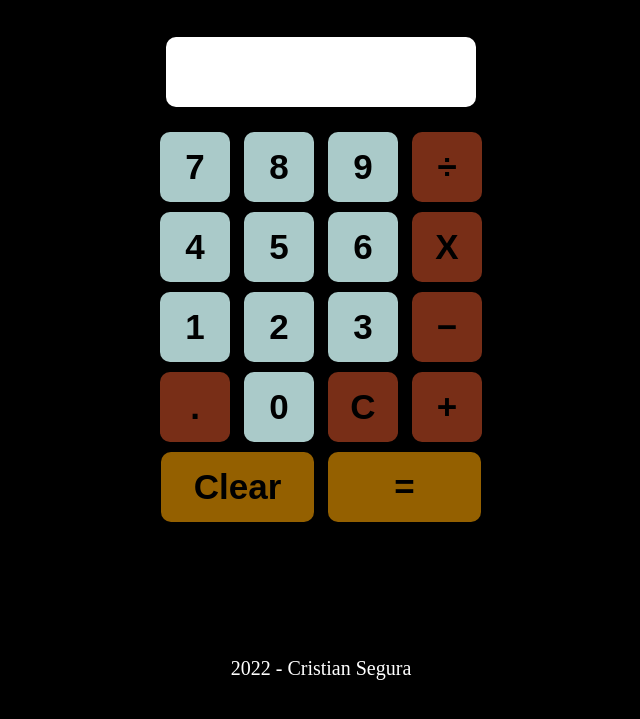
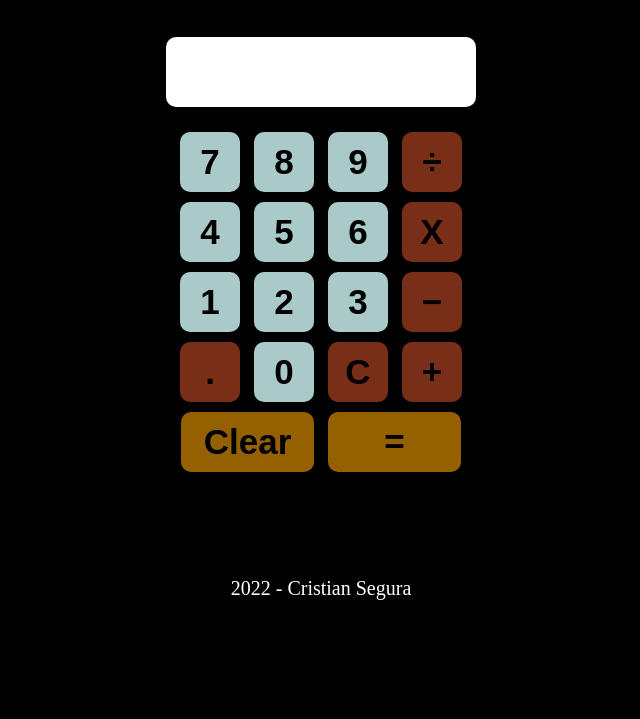
Before and after one commit to crissegura/calculator.crissegura.github.io, a plain HTML site: page index.html in a window 1280 px wide. Shown: the part 75-794 px from the top of the page, without its empty margins (319-959 px from the left). Drawn offline with Linux system fonts and the light colour scheme.

Commit message:
se arreglo para pantalla pequeña

```diff
--- a/css/style.css
+++ b/css/style.css
@@ -7,7 +7,7 @@ body{
     padding: 10px;
 }
 main{
-    min-height: 80vh;
+    min-height: 70vh;
 }
 h1{
     color: white;
@@ -36,8 +36,8 @@ h2{
 }
 button{
     padding: 5px;
-    width: 70px;
-    height: 70px;
+    width: 60px;
+    height: 60px;
     margin: 5px;
     border-radius: 10px;
     border: none;
@@ -56,7 +56,7 @@ button:active{
     background-color:rgba(226, 86, 43, 0.534);
 }
 .clear, #igual{
-    width: 153px;
+    width: 133px;
     background-color: rgba(255, 166, 0, 0.582);
 }
 p{
```
